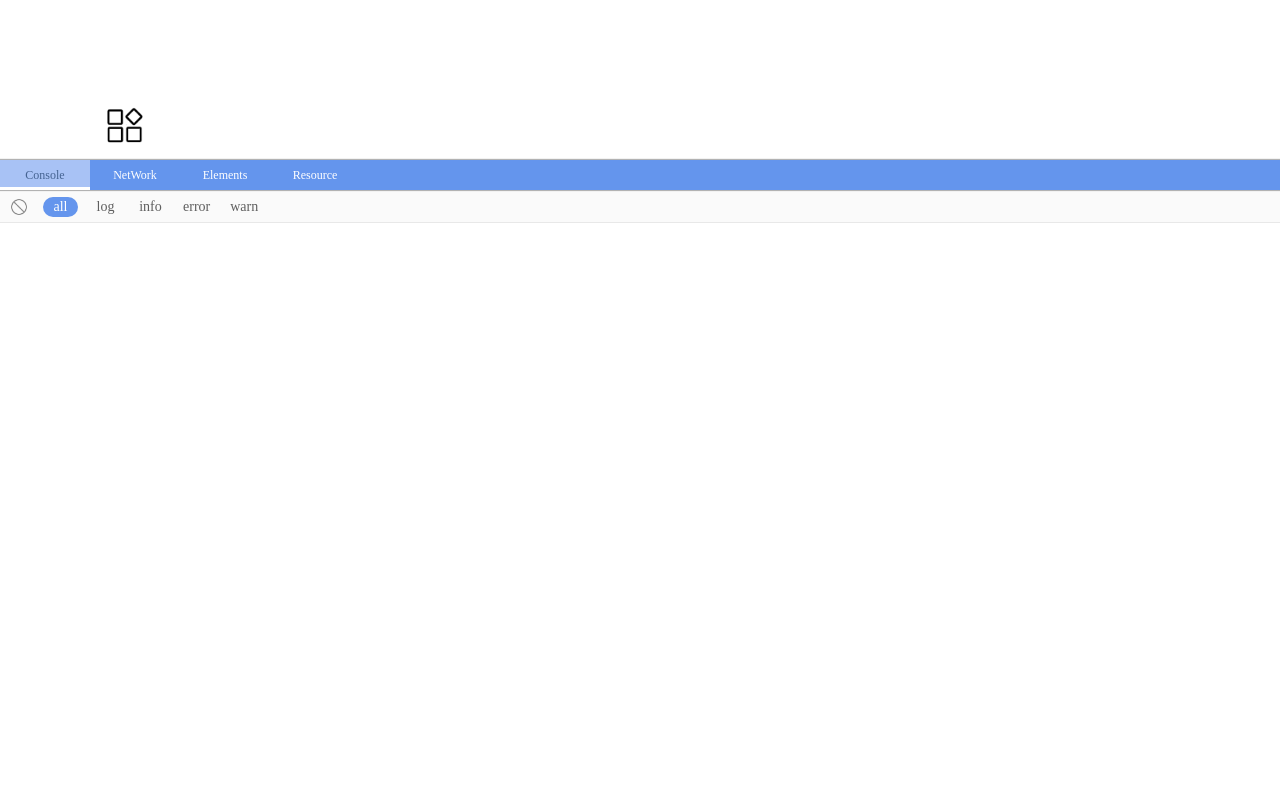
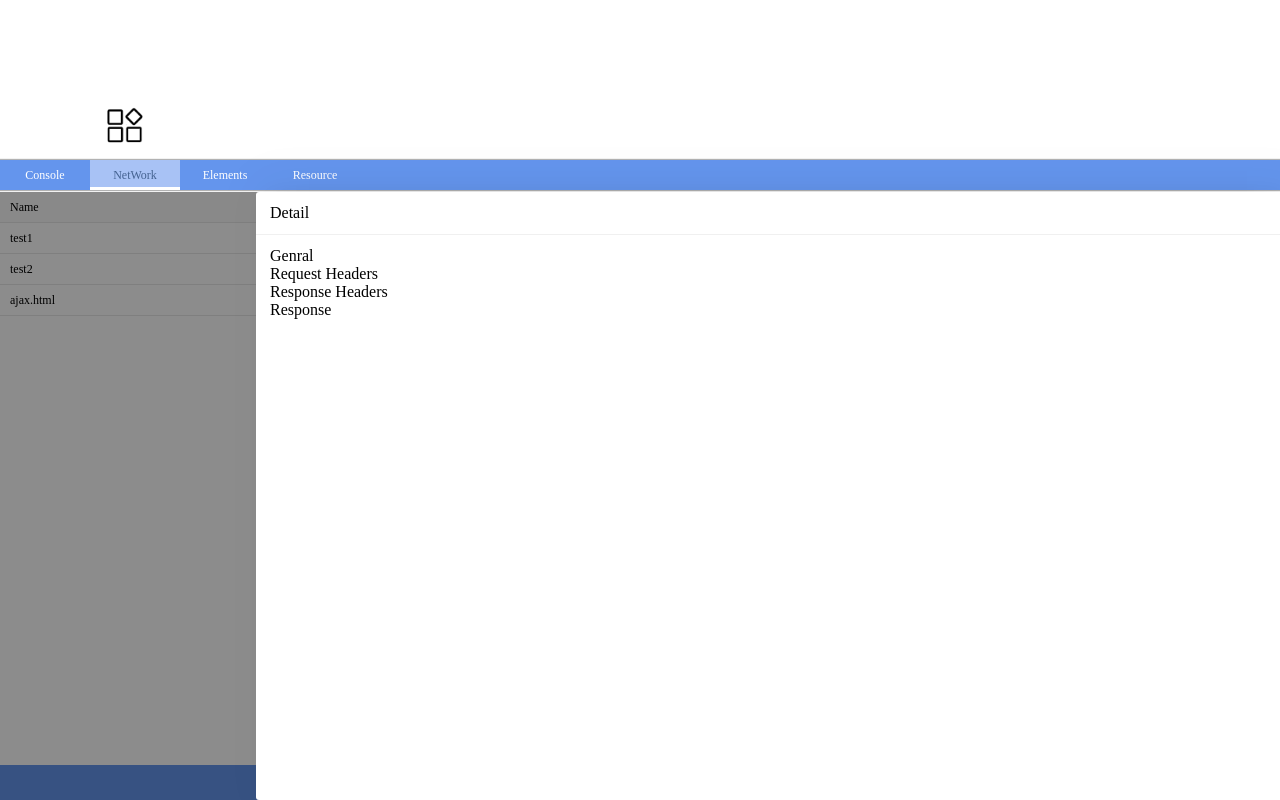
Before and after one commit to gayyou/Micro-Helper, a React (Create React App) app: page / in a window 1280 px wide. Built offline with nearby package versions, Linux system fonts and the light colour scheme; no server answers; the HTML template or start-up script is replaced by a standard one.

Commit message:
完善了抽屉的一些ui

```diff
--- a/src/components/Drawer/Drawer.scss
+++ b/src/components/Drawer/Drawer.scss
@@ -36,10 +36,10 @@
 
             .jc-drawer-header {
                 border-bottom: 1px solid #f0f0f0;
-                padding: 16px 24px;
+                padding: 12px 14px;
             }
             .jc-drawer-body {
-                padding: 16px 24px;
+                padding: 12px 14px
             }
         }
     }
--- a/src/views/layout/Layout.tsx
+++ b/src/views/layout/Layout.tsx
@@ -3,7 +3,7 @@ import "./Layout.scss";
 import LayoutHeader from "./header/LayoutHeader";
 import Console from './mainModules/console/Console'
 import Elements from "./mainModules/elements/Elements";
-import Network from "./mainModules/network/Network";
+import Network from "./mainModules/network";
 import Resources from "./mainModules/resources/Resources";
 import Setting from "./mainModules/setting/Setting";
 import KeepAlive from "../../labs/keep-alive/KeepAlive";
@@ -31,7 +31,7 @@ export default class Layout extends React.Component {
         'Elements',
         'Resource'
       ],
-      index: 0
+      index: 1 // 方便调试
     };
   }
 
--- a/src/views/layout/mainModules/network/Network.scss
+++ b/src/views/layout/mainModules/network/Network.scss
@@ -29,7 +29,9 @@
         }
     }
 }
+.network-detail-container {
 
+}
 .table-container {
     height: auto;
     font-size: 12px;
--- a/src/views/layout/mainModules/network/components/RequestContainer.tsx
+++ b/src/views/layout/mainModules/network/components/RequestContainer.tsx
@@ -1,59 +1,36 @@
 import React from "react";
 import RequestItem from "./RequestItem";
 import "../Network.scss";
-import { requestData } from "../Network";
-
-//   Name: string,
-//   Status: string,
-//   Size: string,
-//   Time: string,
-//   URL: string
-
+import { RequestDataType } from "../Network";
 import emptyIcon from "@/assets/icons/empty.png";
 
-class RequestContainer extends React.Component {
-  props: {
-    data: Array<requestData>;
-    openMask: Function,
-    children?: any
+function RequestContainer(props: any) {
+  const requestList = () => {
+    return props.data.map((item: any) => (
+      <RequestItem data={item} key={item.id} />
+    ));
   };
-  handleClick = e => {
-
-    // find current request
-
-    // send current request data
-    this.props.openMask();
-  }
-  render() {
-    const requestList = () => {
-      // console.log(this.props.data)
-      return this.props.data.map((item: any) => (<RequestItem data = {item} key={item.id} />));
-    };
-    const emptyList = () =>
-      (
+  const emptyList = () => (
     <tr>
       <td className="network-empty-status">
-              <img src={emptyIcon} alt="emptyicon"/>
+        <img src={emptyIcon} alt="emptyicon" />
         <p>empty</p>
       </td>
     </tr>
-      )
+  );
   return (
     <table className="table-container">
       <thead className="table-header table-row">
         <tr>
           <td className="first-col">Name</td>
-            <td >Status</td>
+          <td>Status</td>
           <td>Size</td>
           <td>Time</td>
         </tr>
       </thead>
-        <tbody onClick={this.handleClick}>
-          {this.props.data.length ? requestList() : emptyList()}
-        </tbody>
+      <tbody>{props.data.length ? requestList() : emptyList()}</tbody>
     </table>
   );
 }
-}
 
 export default RequestContainer;
--- a/src/views/layout/mainModules/network/components/RequestDetail.tsx
+++ b/src/views/layout/mainModules/network/components/RequestDetail.tsx
@@ -1,9 +1,17 @@
 import React from 'react';
+import "../Network.scss";
+/**
+ * @author Jaycole
+ */
+export default function RequestDetail(props) {
+    console.log(props);
+    return (
+        <div className="network-detail-container">
+            <div className="network-detail-header">Genral</div>
 
-/**
- * @author jaycole
- * 全局唯一单例
- */
-export default class RequestDetail extends React.Component {
-
+            <div className="network-detail-header">Request Headers</div>
+            <div className="network-detail-header">Response Headers</div>
+            <div className="network-detail-header">Response</div>
+        </div>
+    )
 }
--- a/src/views/layout/mainModules/network/components/RequestItem.tsx
+++ b/src/views/layout/mainModules/network/components/RequestItem.tsx
@@ -1,21 +1,19 @@
 import React from "react";
-import {requestData} from '../Network'
+import { XhrDataType } from "../Network";
 import '../Network.scss';
+import { networkEmitter } from '../index';
 
 export default class RequestItem extends React.Component {
   props: {
-    data: requestData
+    data: XhrDataType
   };
-
-  private hanlderClick(e): void {
-    e.preventDefault();
-
-    console.log(123);
+  private hanlderClick = ():void => {
+    networkEmitter.emit('open', this.props.data);
   }
   render() {
-    const {name, status, size, time} = this.props.data;
+    const {name, status, size, time, id} = this.props.data;
     return (
-      <tr className="request-item table-row" data-id="">
+      <tr className="request-item table-row" onClick={this.hanlderClick}>
           <td>{name}</td>
           <td>{status}</td>
           <td className="text-right-col">{size}</td>
--- /dev/null
+++ b/src/views/layout/mainModules/network/components/index.tsx
@@ -0,0 +1,3 @@
+export {default as RequestDetail} from './RequestDetail';
+export {default as RequestContainer} from './RequestContainer';
+export {default as RequestItem} from './RequestItem';
--- a/src/views/layout/mainModules/network/handlers/xhr.ts
+++ b/src/views/layout/mainModules/network/handlers/xhr.ts
@@ -1,18 +1,8 @@
 
-import {networkEmitter} from '../Network';
+import {networkEmitter} from '../index';
 import {isPlainObject} from "@/utils";
+import {XhrDataType} from '../Network'
 
-interface xhrDataType {
-    method: string,
-    url: string,
-    id: string,
-    responseHeaders: object,
-    requestHeaders: object,
-    time: Date,
-    status: string,
-    name: string,
-    sendData: any
-}
 export default class XhrHandler {
     private _id: string; // request id
     private _xhr: XMLHttpRequest;  // xhr instance
@@ -34,9 +24,12 @@ export default class XhrHandler {
             status: 'pending',
             size: "0B",
             time: 'pending',
+            startTime: '',
+            endTime: '',
             sendData: null,
             requestHeaders: {},
-            responseHeaders: {}
+            responseHeaders: {},
+            response: null
         }
     }
 
@@ -61,33 +54,43 @@ export default class XhrHandler {
         if (data !== null && isPlainObject(data)) {
             this._xhrData.sendData = data;
         }
+        // this._xhrData.startTime = new Date().getTime();
         networkEmitter.emit('send', this._xhrData);
     }
     public handleDone(): void {
-
+        // update request status
+        let status: string = this._xhr.status === 0 ? '(failed)' : this._xhr.status + '';
+        this._xhrData.status = status;
+        // update request time
+        this._xhrData.time = getTime(this._xhrData.startTime, this._xhrData.endTime);
+        // update response data
+        const resType: string = this._xhr.responseType;
+        this._xhrData.response = this._xhr.response;
     }
     /**
      * handle response headers when readystate === 2
     */
     public handleResponseHeaders(): void  {
         const headers:object = getResponseHeaders(this._xhr);
-
-        // networkEmitter.emit('update', this._id, )
+        this._xhrData.responseHeaders = headers;
     }
     /**
      * only handle custom request headers (setRequestHeader)
      */
     public handleRequestHeader(key: string, val: string): void {
         this._xhrData.requestHeaders[key] = val;
-        // networkEmitter.emit('update', this._xhrData);
     }
 }
 
 // utils
+function getTime(startTime:string, endTime: string): string {
+    let time:number = parseInt(endTime) - parseInt(startTime);
+    let fix: string = 'ms';
+    return time + fix
+}
 function getResponseHeaders(xhr: XMLHttpRequest):object {
     const rawData:string = xhr.getAllResponseHeaders() || '';
     const headersArr:Array<string> = rawData.split('\n');
-
     let ret: object = {};
 
     // translate headers array to key-val object
--- a/src/views/layout/mainModules/network/Network.tsx
+++ b/src/views/layout/mainModules/network/index.tsx
@@ -2,9 +2,11 @@ import "./Network.scss";
 import React from "react";
 import { XhrHandler } from "./handlers";
 import Emitter from "@/utils/event/Emitter";
-import RequestContainer from "./components/RequestContainer";
-import { test1, test2 } from "./mock";
+import {RequestContainer, RequestDetail} from "./components";
+
+import { test1, test2,  default as mock } from "./mock";
 import Drawer from '@/components/Drawer';
+import { NetworkStateType } from './Network';
 
 // todos:
 // 只能拦截基于xhr、fetch的ajax请求，jsonp无法实现
@@ -13,31 +15,26 @@ import Drawer from '@/components/Drawer';
 // network全局eventbus
 export const networkEmitter: Emitter = new Emitter();
 
-export interface requestData {
-  name: string;
-  status: string;
-  size: string;
-  time: string;
-  url: string;
-}
-interface stateType {
-  requests: Array<requestData>,
-  visiable: true
-}
-
 /**
  * @author Jaycole
  * @description a network panel shows something about ajax
  */
 export default class Network extends React.Component {
-  state: stateType
+  state: NetworkStateType
   constructor(props) {
     super(props);
     this.init();
     this.state = {
       requests: [],
-      visiable: true
+      visiable: true,
+      id: ''
     };
+  }
+  componentDidMount() {
+    for (let cb of mock)
+      cb();
+    // watch open events
+    networkEmitter.on('open', this.handleOpen);
   }
   init() {
     this.proxyXhr();
@@ -62,34 +59,52 @@ export default class Network extends React.Component {
       // watch readystate
       req.addEventListener("readystatechange", () => {
         switch (req.readyState) {
+          // 1：open
+          case 1: {
+            // record start time
+            let startTime = (+new Date())
+            req.handler._xhrData.startTime = startTime;
+            console.log()
+          }
           case 2: {
             // 2：HEADERS_RECEIVED
             return req.handler.handleResponseHeaders();
           }
           case 4: {
             // 4: DONE
+            let endTime = (+new Date())
+            req.handler._xhrData.endTime = endTime;
             return req.handler.handleDone();
           }
         }
       });
-
       // call origin method
-      origOpen.apply(this, arg);
+      try {
+        origOpen.apply(this, arg);
+      } catch (error) {
+        throw error;
+      }
     };
     // // proxy send
     xhrProto.send = function (data) {
       this.handler.handleSend(data);
-      origSend.apply(this, data);
+      try {
+        origSend.apply(this, data);
+      } catch (error) {
+        throw error;
+      }
     };
     // proxy setRequestHeader
     xhrProto.setRequestHeader = function (key, val) {
       this.handler.handleRequestHeader(key, val);
-      origSetRequestHeader.apply(this, arguments);
+      try {
+        origSetRequestHeader.apply(this, arguments);
+      } catch (error) {
+        throw error;
+      }
     };
-
     // watch send、update events
     networkEmitter.on("send", data => this.addReqRecord(data));
-    networkEmitter.on("update", () => this.updateReqRecord());
   }
   updateReqRecord() {}
   /**
@@ -98,7 +113,7 @@ export default class Network extends React.Component {
    */
   addReqRecord(initData) {
     // setState使用函数避免操作合并
-    this.setState((state: stateType) => ({
+    this.setState((state: NetworkStateType) => ({
       requests: [...state.requests, initData]
     }))
   }
@@ -113,25 +128,23 @@ export default class Network extends React.Component {
       requests: [],
     });
   }
-  componentDidMount() {
-    test1();
-    test2();
-  }
+
   handleClose = () => {
     this.setState({
       visiable: false
     })
   }
   handleOpen = data => {
+    console.log(data.id);
     // open drawer and set drawer body
     this.setState({
-      visiable: true
+      visiable: true,
+      id: data.id
     })
   }
-  renderDetail() {
-    return (
-      <></>
-    )
+  getReqData() {
+    console.log()
+    return this.state.requests.filter(request => request.id === this.state.id);
   }
   render() {
     return (
@@ -140,11 +153,12 @@ export default class Network extends React.Component {
           visiable={this.state.visiable}
           onClose={this.handleClose}
          >
-          {this.renderDetail()}
+          <RequestDetail
+            data={this.getReqData()}
+          />
          </Drawer>
             <RequestContainer
               data={this.state.requests}
-              openMask={this.handleOpen}
             />
         <footer className="network-footer">
           <button
--- a/src/views/layout/mainModules/network/mock.ts
+++ b/src/views/layout/mainModules/network/mock.ts
@@ -4,7 +4,7 @@ class Request {
     private xhr: XMLHttpRequest
     constructor(method: string, url: string) {
         this.xhr = new XMLHttpRequest();
-        this.xhr.open(method, baseURL + url, true);
+        this.xhr.open(method, url, true);
     }
     setHead(key: string, val: string) {
         this.xhr.setRequestHeader(key, val);
@@ -15,12 +15,22 @@ class Request {
     }
 }
 export function test1() {
-    let xhr = new Request('post', '/api/test1');
-    xhr.setHead('Content-Type', 'custom');
+    let xhr = new Request('post', baseURL + '/api/test1');
+    // xhr.setHead('Content-Type', 'custom');
     xhr.send(null);
 }
 
 export function test2() {
-    let xhr = new Request('post', '/api/test2');
+    let xhr = new Request('post', baseURL + '/api/test2');
     xhr.send(null);
 }
+
+function test3() {
+    let xhr = new Request('get', 'http://wechatfe.github.io/vconsole/ajax.html');
+    xhr.send(null);
+}
+export default [
+    test1,
+    test2,
+    test3
+]
```
Also changed, not shown: src/views/layout/mainModules/network/Network.d.ts (+25 -6 lines), 2 other files (tests, documents, lock files or other folders). Lines whose indentation alone changed are shown as unchanged.
